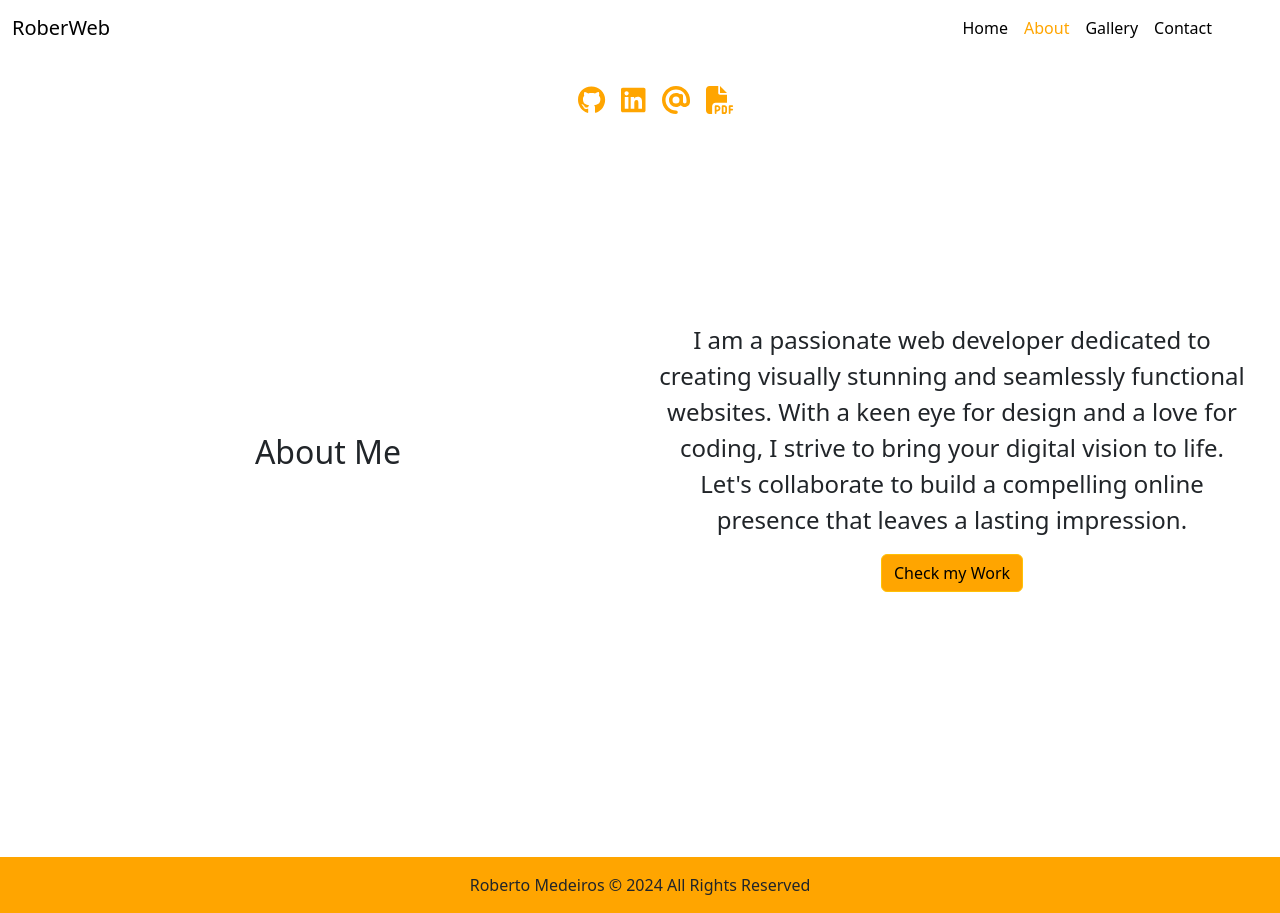
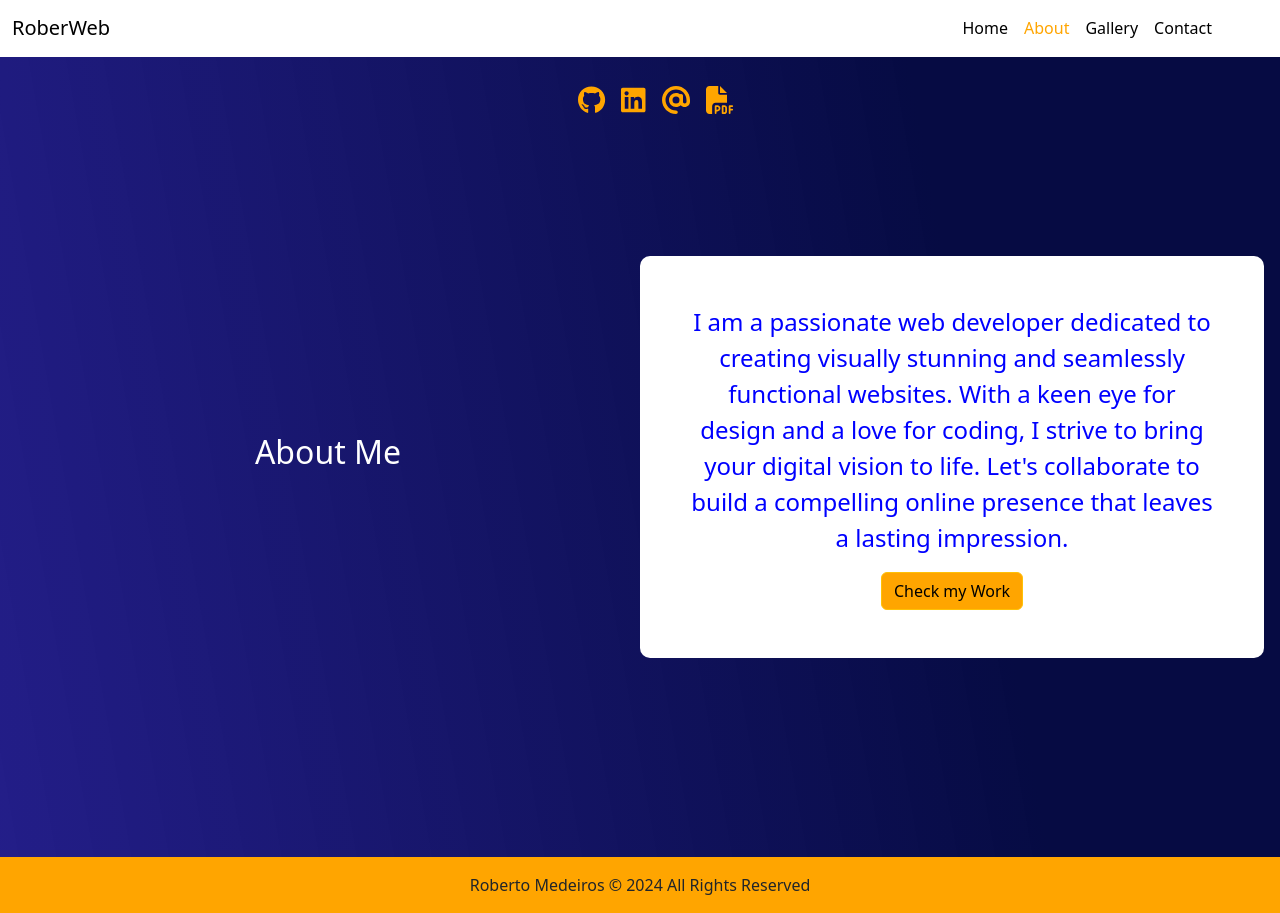
Before and after one commit to rober-web/React-Portfolio, a React (Vite) app: page /about in a window 1280 px wide. Built offline with nearby package versions, Linux system fonts and the light colour scheme.

Commit message:
added class and style to about info, and a background color to about background

```diff
--- a/src/components/about/About.jsx
+++ b/src/components/about/About.jsx
@@ -15,7 +15,7 @@ const About = () => {
               <h1 className="main-section-title">About Me</h1>
             </div>
           </div>
-          <div className="col-md-6 py-3 text-center">
+          <div className="col-md-6 text-center about-info p-5">
             <p className="main-section-text text-center">
               I am a passionate web developer dedicated to creating visually
               stunning and seamlessly functional websites. With a keen eye for
--- a/src/components/about/about.css
+++ b/src/components/about/about.css
@@ -0,0 +1,15 @@
+#about {
+  background: rgb(6, 11, 67);
+  background: linear-gradient(
+    260deg,
+    rgba(6, 11, 67, 1) 26%,
+    rgba(8, 2, 122, 0.891281512605042) 100%
+  );
+  color: white;
+}
+
+.about-info {
+  background-color: white;
+  color: blue;
+  border-radius: 10px;
+}
```
